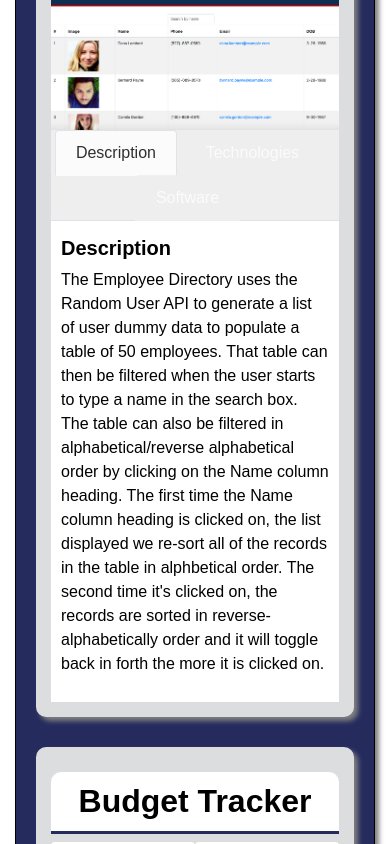
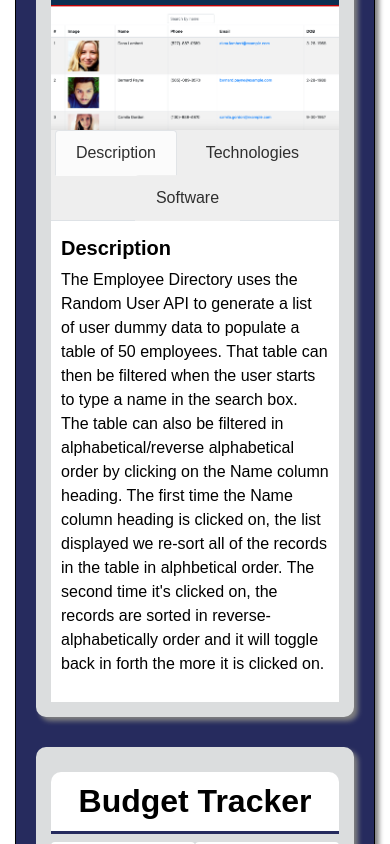
Before and after one commit to nicholas-romano/React-Portfolio, a React (Create React App) app in the folder react-portfolio/: page / in a window 390 px wide. Shown: the part 780-1624 px from the top of the page. Built offline with nearby package versions, Linux system fonts and the light colour scheme.

Commit message:
Corrected tab color on small screen sizes

```diff
--- a/react-portfolio/src/App.css
+++ b/react-portfolio/src/App.css
@@ -52,7 +52,9 @@ header {
   #banner nav .navbar-nav .nav-link.active {
     color: #cc0000;
     text-shadow: 3px 3px 3px #fff;
-    border-bottom: 2px solid #262B5E; }
+    border-bottom: 2px solid #262B5E;
+    background-color: white;
+   }
   #banner .resume-download {
     text-align: center; }
     #banner .resume-download img {
@@ -297,7 +299,7 @@ footer {
     padding-top: 178px;
   }
   .navbar-nav .nav-link {
-    color: white;
+    color: black;
     text-align: center;
     background-color: #EBEBEB;
     opacity: .8;
@@ -310,12 +312,13 @@ footer {
   .navbar-toggler:hover {
     cursor: pointer; }
   .nav-item .nav-link {
-    color: white;
+    color: black;
     text-align: center;
     background-color: #EBEBEB;
     opacity: .8;
     padding: 10px 20px;
-    margin: 0; }
+    margin: 0;
+  }
   .headline-text {
     margin-left: 15px;
     margin-right: 15px; }
@@ -326,8 +329,8 @@ footer {
     padding: 10px 20px;
     text-align: center; }
   .dropdown-item:hover {
-    background-color: #EBEBEB;
-    color: white; }
+    background-color: white;
+    color: black; }
   .project .nav.nav-tabs .nav-item .nav-link.active {
     background-color: white;
     color: black; }
--- a/react-portfolio/src/components/Project.js
+++ b/react-portfolio/src/components/Project.js
@@ -46,21 +46,21 @@ const Project = props => {
                     <img className="img-fluid" src={process.env.PUBLIC_URL + "images/project_thumbnails/" + projectImg} alt={title} />
                     <ul className="nav nav-tabs col-sm-12" id="recipe-book" role="tablist">
                         <li className="nav-item">
-                            <button className={tabState.tab === 'Description' ? 'nav-link active' : 'nav-link'} id="recipe-book-description" onClick={() => setTabState({tab: 'Description'})} data-toggle="tab" role="tab" aria-controls="Description" aria-selected="true">Description</button>
+                            <button className={tabState.tab === 'Description' ? 'nav-link active' : 'nav-link'} onClick={() => setTabState({tab: 'Description'})} data-toggle="tab" role="tab" aria-controls="Description" aria-selected="true">Description</button>
                         </li>
                         <li className="nav-item">
-                            <button className={tabState.tab === 'Technologies' ? 'nav-link active' : 'nav-link'} id="recipe-book-technologies" data-toggle="tab" onClick={() => setTabState({tab: 'Technologies'})} role="tab" aria-controls="Technologies" aria-selected="false">Technologies</button>
+                            <button className={tabState.tab === 'Technologies' ? 'nav-link active' : 'nav-link'} data-toggle="tab" onClick={() => setTabState({tab: 'Technologies'})} role="tab" aria-controls="Technologies" aria-selected="false">Technologies</button>
                         </li>
                         <li className="nav-item">
-                            <button className={tabState.tab === 'Software' ? 'nav-link active' : 'nav-link'} id="recipe-book-software" data-toggle="tab" onClick={() => setTabState({tab: 'Software'})} role="tab" aria-controls="Software" aria-selected="false">Software</button>
+                            <button className={tabState.tab === 'Software' ? 'nav-link active' : 'nav-link'} data-toggle="tab" onClick={() => setTabState({tab: 'Software'})} role="tab" aria-controls="Software" aria-selected="false">Software</button>
                         </li>
                     </ul>
                         <div id="recipe-book-content" className="tab-content project-description">
-                        <div className={tabState.tab === 'Description' ? 'tab-pane fade show active' : 'tab-pane fade'} id="recipe-book-description-content" role="tabpanel" aria-labelledby="description-tab">
+                        <div className={tabState.tab === 'Description' ? 'tab-pane fade show active' : 'tab-pane fade'} role="tabpanel" aria-labelledby="description-tab">
                             <h5>Description</h5>
                             <p>{description}</p>
                         </div>
-                        <div className={tabState.tab === 'Technologies' ? 'tab-pane fade show active' : 'tab-pane fade'} id="recipe-book-technologies-content" role="tabpanel" aria-labelledby="technologies-tab">
+                        <div className={tabState.tab === 'Technologies' ? 'tab-pane fade show active' : 'tab-pane fade'} role="tabpanel" aria-labelledby="technologies-tab">
                             <h5>Technologies Used:</h5>
                             {
                                 technologies.map((tech, index) => (
```
